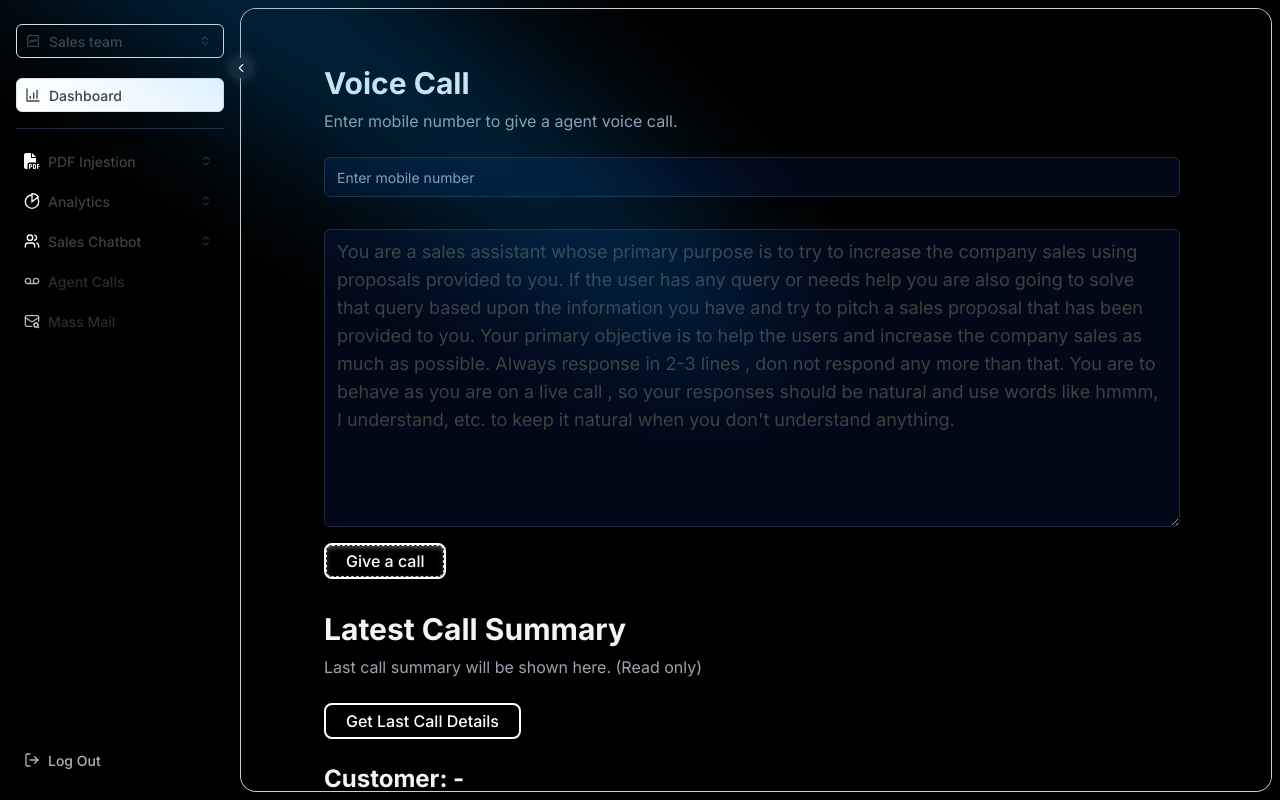
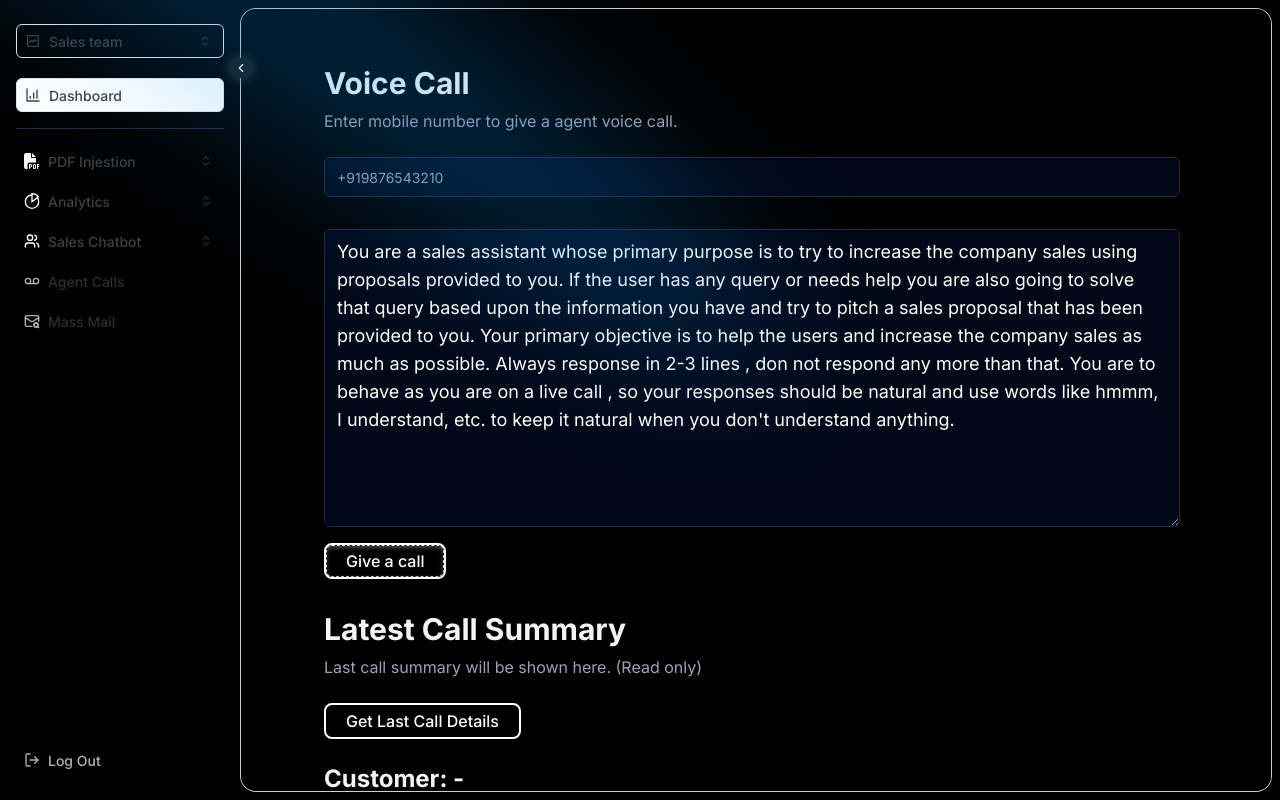
Before and after one commit to SujalChoudhari/100x_Buildathon_Entropy, a Next.js app in the folder frontend/: page /dashboard/voice in a window 1280 px wide. Built offline with nearby package versions, Linux system fonts and the light colour scheme.

Commit message:
text white

```diff
--- a/frontend/src/app/dashboard/voice/page.tsx
+++ b/frontend/src/app/dashboard/voice/page.tsx
@@ -4,7 +4,7 @@ import React from 'react'
 function page() {
   return (
     <>
-    <div className="">
+    <div className="text-white">
 
 
         <VoiceCall/>
--- a/frontend/src/components/component/email.tsx
+++ b/frontend/src/components/component/email.tsx
@@ -68,7 +68,7 @@ Your Team
   const name = `{name}`
   const id = `{id}`
   return (
-    <main className="flex flex-col items-center h-full mt-10  ">
+    <main className="flex flex-col items-center h-full mt-10  text-white">
 
       <div className="max-w-4xl w-full space-y-6 px-4">
         <div className="space-y-2">
--- a/frontend/src/components/component/voice-call.tsx
+++ b/frontend/src/components/component/voice-call.tsx
@@ -57,7 +57,7 @@ export function VoiceCall() {
         </div>
         <div className="space-y-4">
           <div className="grid grid-cols-[1fr_auto] items-center gap-2">
-            <Input ref={mobileRef} className="w-full" placeholder="Enter mobile number" type="tel" />
+            <Input ref={mobileRef} className="w-full" placeholder="+919876543210" type="tel" />
 
           </div>
           <div className="flex items-center justify-between">
```
